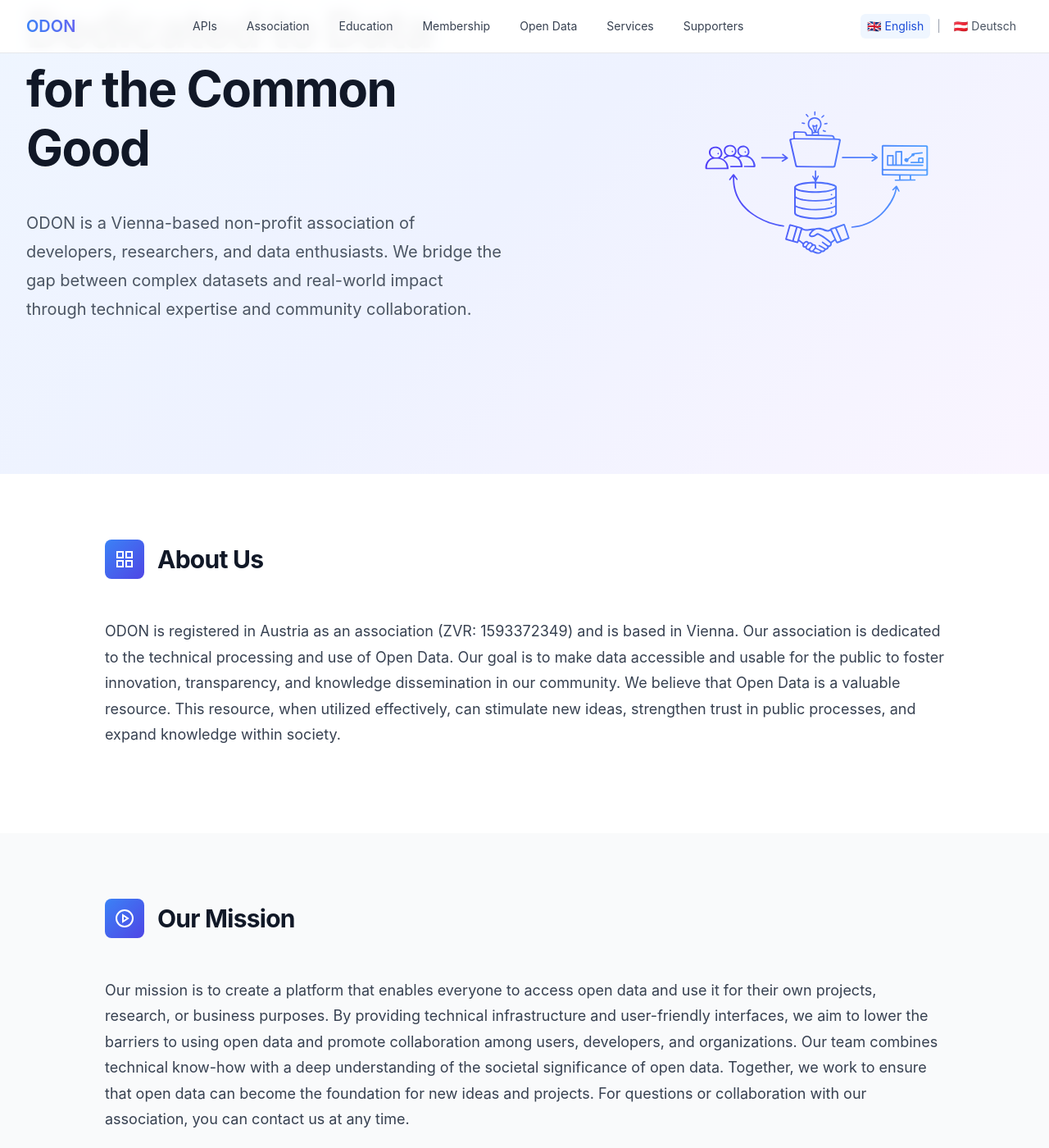
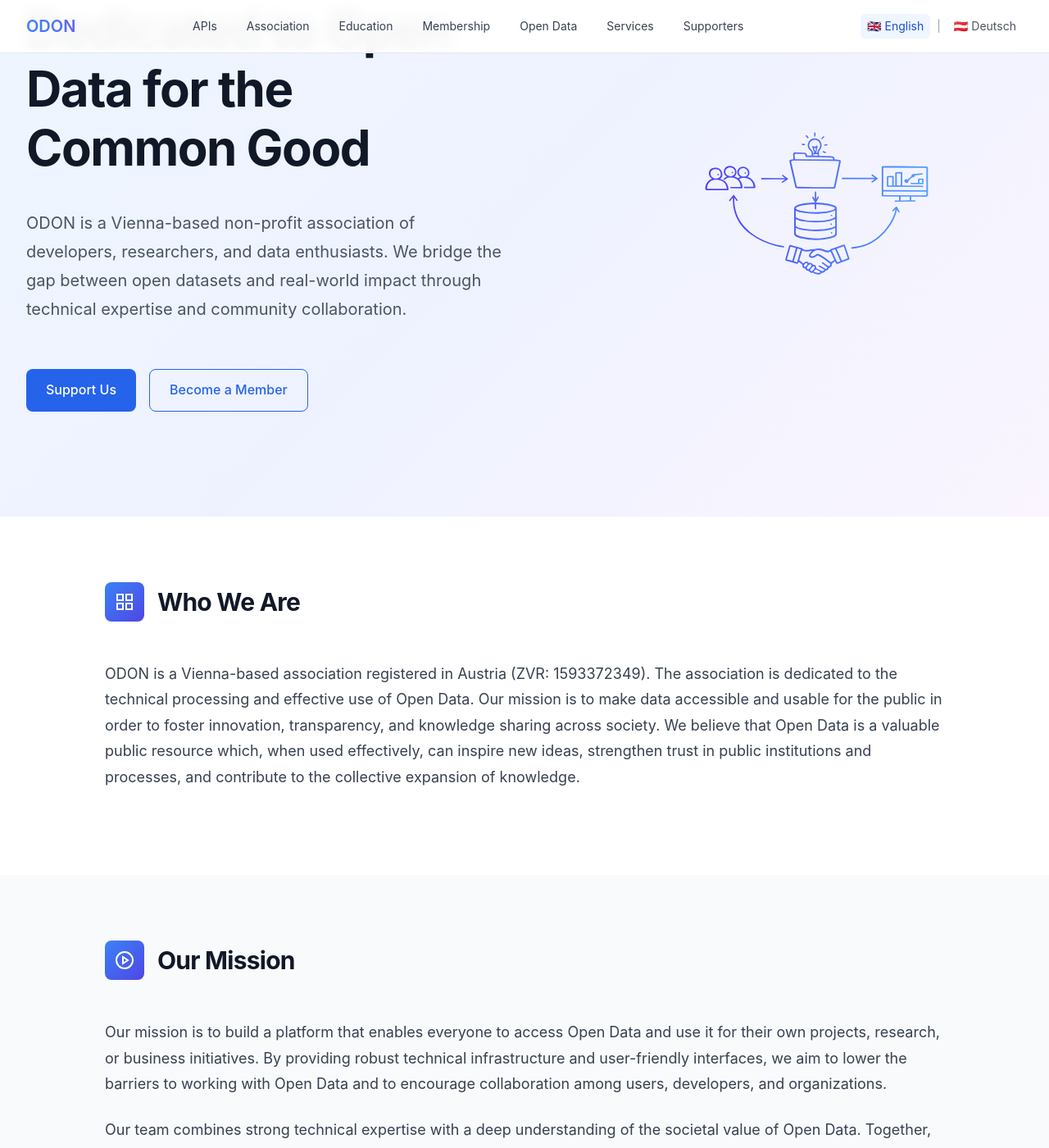
Before and after one commit to verein-odon/verein-odon.github.io, a Jekyll site: the page built from docs/en/association.md, in a window 1280 px wide and 1400 px high, scrolled down 193 px. Shown: the whole window at 82% size. Built offline with Jekyll 4.4.1, drawn with Linux system fonts in a browser that asks for light colours; some of the changed text lies outside the part shown.

Commit message:
Improving association (en) page

```diff
--- a/docs/en/association.md
+++ b/docs/en/association.md
@@ -21,10 +21,10 @@
                 </svg>
                 </div>
                 <div>
-                <h2>About Us</h2>
+                <h2>Who We Are</h2>
                 </div>
             </div>
-            <p>ODON is registered in Austria as an association (ZVR: 1593372349) and is based in Vienna. Our association is dedicated to the technical processing and use of Open Data. Our goal is to make data accessible and usable for the public to foster innovation, transparency, and knowledge dissemination in our community. We believe that Open Data is a valuable resource. This resource, when utilized effectively, can stimulate new ideas, strengthen trust in public processes, and expand knowledge within society.
+            <p>ODON is a Vienna-based association registered in Austria (ZVR: 1593372349). The association is dedicated to the technical processing and effective use of Open Data. Our mission is to make data accessible and usable for the public in order to foster innovation, transparency, and knowledge sharing across society. We believe that Open Data is a valuable public resource which, when used effectively, can inspire new ideas, strengthen trust in public institutions and processes, and contribute to the collective expansion of knowledge.
             </p>
         </div>
     </div>
@@ -46,9 +46,11 @@
                 <h2>Our Mission</h2>
                 </div>
             </div>
-            <p>Our mission is to create a platform that enables everyone to access open data and use it for their own projects, research, or business purposes. By providing technical infrastructure and user-friendly interfaces, we aim to lower the barriers to using open data and promote collaboration among users, developers, and organizations.
+            <p>Our mission is to build a platform that enables everyone to access Open Data and use it for their own projects, research, or business initiatives. By providing robust technical infrastructure and user-friendly interfaces, we aim to lower the barriers to working with Open Data and to encourage collaboration among users, developers, and organizations.</p>
 
-Our team combines technical know-how with a deep understanding of the societal significance of open data. Together, we work to ensure that open data can become the foundation for new ideas and projects. For questions or collaboration with our association, you can contact us at any time.
+            <p>Our team combines strong technical expertise with a deep understanding of the societal value of Open Data. Together, we work to ensure that Open Data can serve as a foundation for innovative ideas, impactful projects, and sustainable solutions.</p>
+
+            <p>For questions or collaboration opportunities, please contact our association via email at <a href="mailto:info@odon.at">info@odon.at</a>.
             </p>
         </div>
     </div>
```
Also changed, not shown: docs/_data/heros.yaml (+9 -2 lines), docs/en/api-registration.md (renamed from docs/en/api_registration.md).
